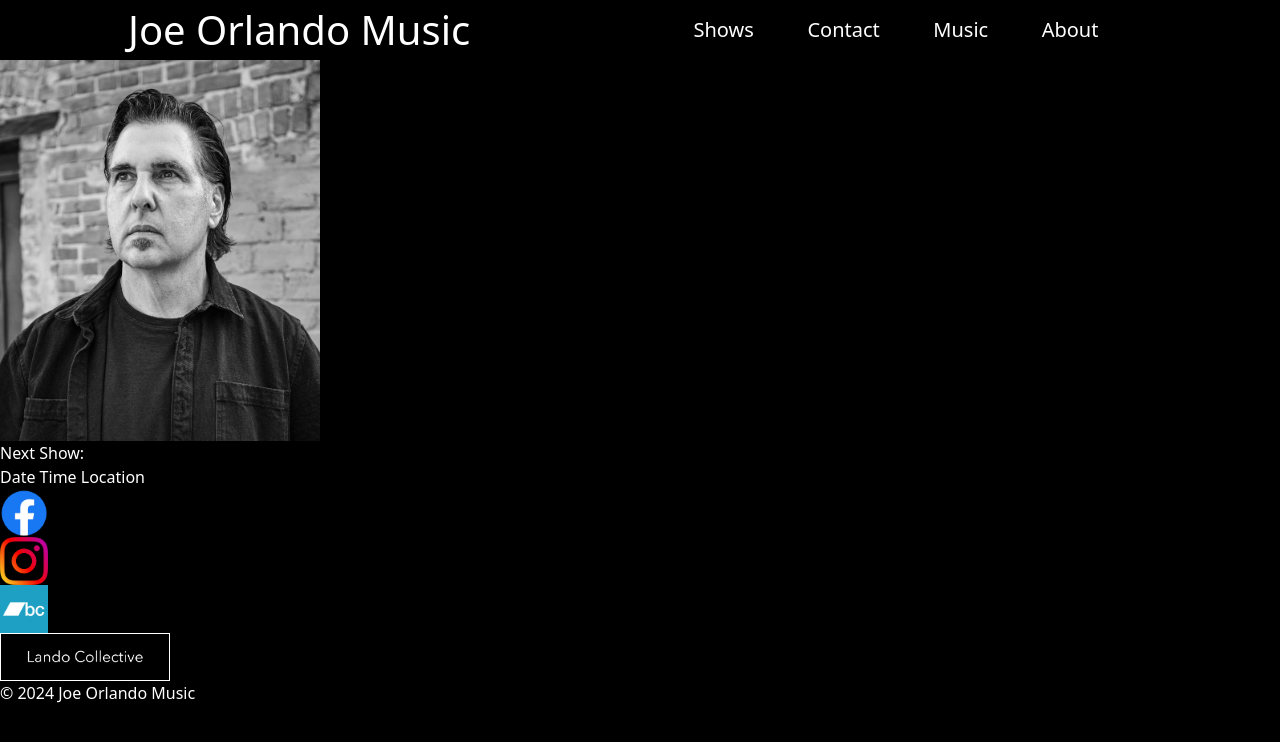
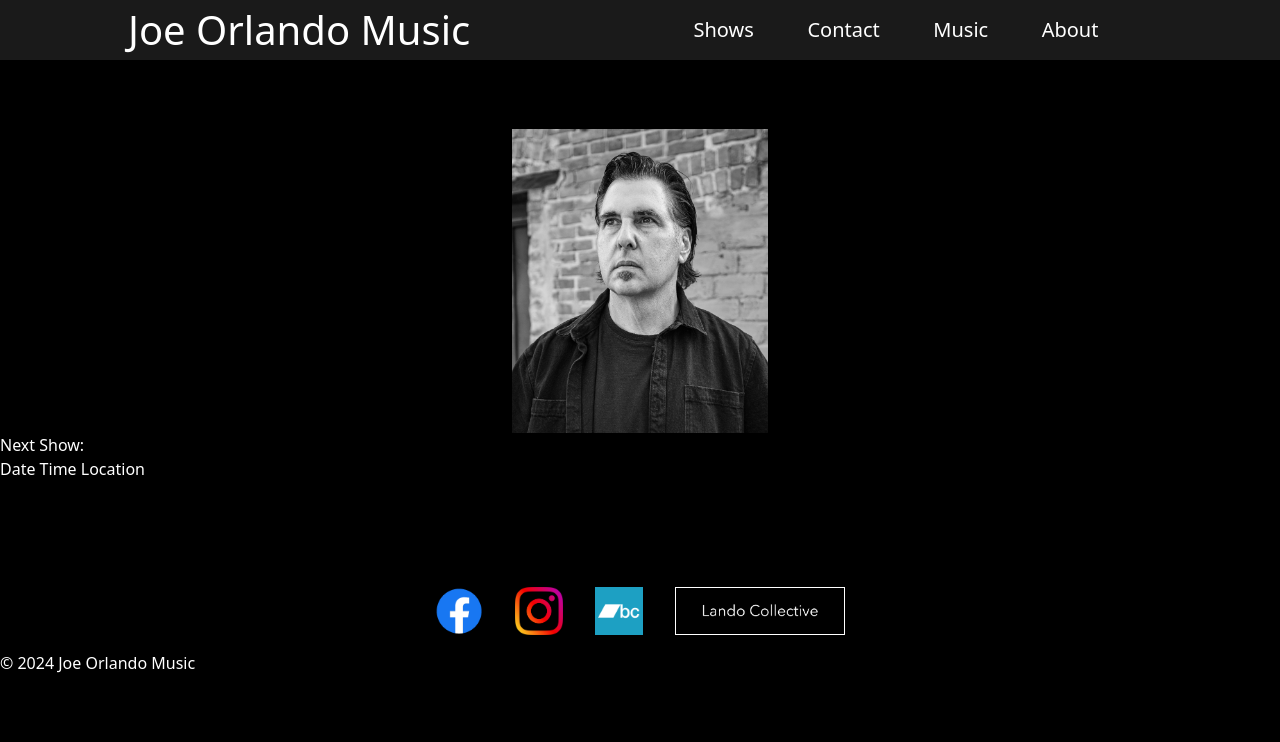
Before and after one commit to Robertjo97/JoeOrlandoMusic, a React (Vite) app: page / in a window 1280 px wide. Shown: the top 742 px of the page. Built offline with nearby package versions, Linux system fonts and the light colour scheme.

Commit message:
modify style.css

```diff
--- a/src/style.css
+++ b/src/style.css
@@ -52,20 +52,38 @@ h6 {
 
 .container {
   display: grid;
+  grid-template-columns: 1fr;
+  grid-template-rows: 0.15fr  0.25fr 1fr 0.5fr 0.15fr 0.15fr;
+}
+
+.top {
+  display: flex;
+  align-items: center;
+  justify-content: center;
+  grid-row: 1/2;
+  background-color: #1A1A1A;
+}
+
+.image {
+  grid-row: 3/4;
+}
+
+.hero-container {
+  grid-row: 4/5;
+}
+
+.socials {
+  grid-row: 5/6;
+}
+
+.footer-container {
+  grid-row: 6/7;
 }
 
 img {
-  width: 25%;
+  width: 20%;
   height: auto;
-}
-
-@media (max-width: 600px) {
-  img {
-    width: 75%;
-  }
-  .top {
-    flex-direction: column;
-  } /*BEGIN MOBILE*/
+  margin: auto;
 }
 
 .icons {
@@ -77,27 +95,48 @@ img {
   border: 1px solid white;
 }
 
-.top {
-  display: flex;
-  align-items: center;
-  justify-content: center;
-}
-
 nav {
   width:40%;
+
 }
 
 nav ul {
   display: flex;
   justify-content: space-evenly;
+  background-color: #1A1A1A;
 }
 
 li {
   display: inline;
   font-size: 1.25rem;
+  background-color: #1A1A1A;
 }
+
+.socials ul{
+  display:flex;
+  justify-content: center;
+  align-items: center;
+  list-style-type: none;
+}
+
+.socials li {
+  display:inline;
+  margin:1rem;
+}
+
+
 
 .header {
   width: 40%;
   font-size: 2.5rem;
+  background-color: #1A1A1A;
 }
+
+@media (max-width: 600px) {
+  img {
+    width: 75%;
+  }
+  .top {
+    flex-direction: column;
+  } /*BEGIN MOBILE*/
+}
```
